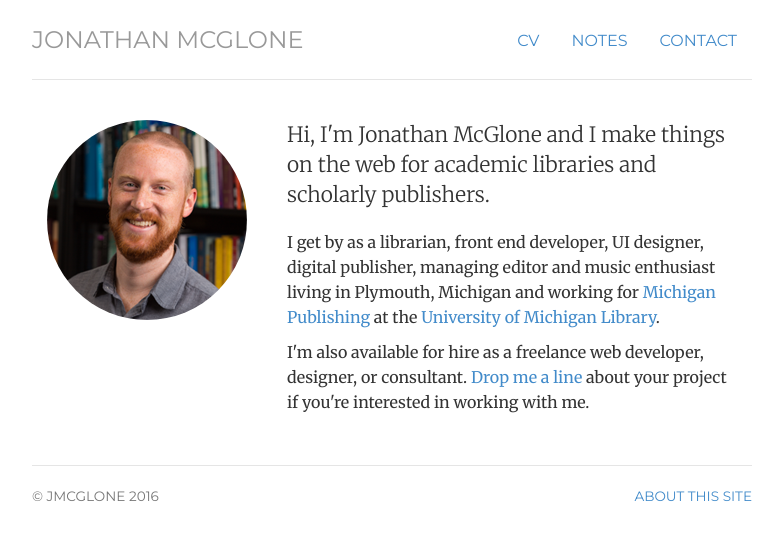
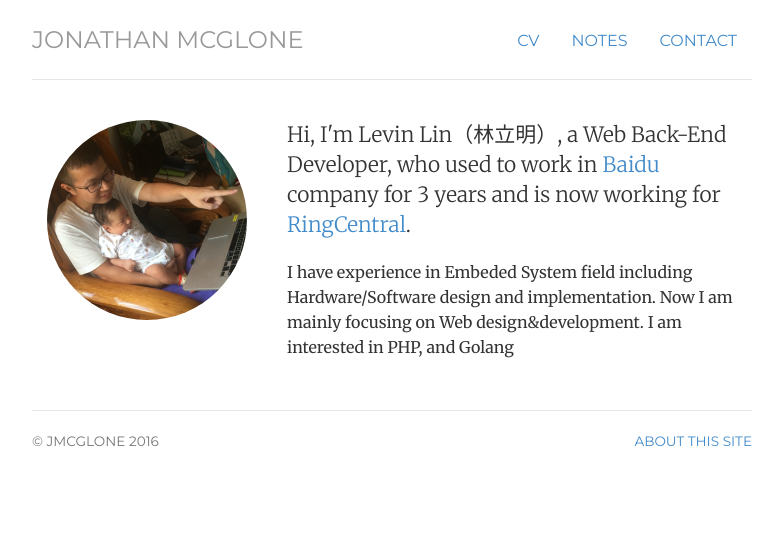
Before and after one commit to LevinLin/LevinLin.github.io, a Jekyll site: the page built from index.html, in a window 1280 px wide. Shown: the top 540 px of the page, without its empty margins (248-1031 px from the left). Built offline with Jekyll 4.4.1, drawn with Linux system fonts in a browser that asks for light colours.

Commit message:
update avatar and description

```diff
--- a/index.html
+++ b/index.html
@@ -1,22 +1,19 @@
 ---
 layout: default
-title: jmcglone.com
+title: eetran.net
 cv: passive
 notes: passive
 contact: passive
-description: Jonathan McGlone is a Librarian, Front-End Developer, Digital Publisher, Project Manager, Music Enthusiast, and Web Noodler living and working in Michigan.
+description: Levin Lin （林立明） is a Back-End Developer, living and working in Xiamen.
 ---
 <!-- <div class="jumbotron"> -->
 <div class="row marketing">
 	<div class="col-sm-4">
-	<img  class="img-circle avatar" alt="Jonathan McGlone" src="img/jmcglone-200px.png">
+	<img  class="img-circle avatar" alt="Levin Lin" src="img/levin_with_his_handsome_boy.jpg">
 	</div>
-	<div itemscope itemtype="http://data-vocabulary.org/Person" class="col-sm-8">
-	<p class="lead">Hi, I'm <span itemprop="name">Jonathan McGlone</span> and I make things on the web for academic libraries and scholarly publishers.</p>
-	<p>I get by as a <span itemprop="title">librarian</span>, <span itemprop="title">front end developer</span>, <span itemprop="title">UI designer</span>, <span itemprop="title">digital publisher</span>, <span itemprop="title">managing editor</span> and music enthusiast living in <span itemprop="address" itemscope
-    itemtype="http://data-vocabulary.org/Address"> <span itemprop="locality">Plymouth</span>, <span itemprop="region">Michigan</span></span> and working for <a href="http://www.publishing.umich.edu">Michigan Publishing</a> at <span itemprop="affiliation">the <a href="http://www.lib.umich.edu">University of Michigan Library</a></span>.</p>
-
-	<p>I'm also available for hire as a <span itemprop="title">freelance web developer, designer, or consultant</span>. <a href="contact">Drop me a line</a> about your project if you're interested in working with me.</p>
+	<div itemscope itemtype="http://schema.org/Person" class="col-sm-8">
+	<p class="lead">Hi, I'm <span itemprop="name">Levin Lin（林立明）</span>, a <span itemprop="title">Web Back-End Developer</span>, who used to work in <a href="http://baidu.com">Baidu</a> company for 3 years and is now working for <a href="http://ringcentral.com">RingCentral</a>.</p>
+	<p>I have experience in Embeded System field including Hardware/Software design and implementation. Now I am mainly focusing on Web design&development. I am interested in <span itemprop="title">PHP</span>, and <span itemprop="title">Golang</span></p>
 	</div>
 </div>
 <!-- </div> -->
```
Also changed, not shown: img/jmcglone-200px.png (deleted), img/levin_with_his_handsome_boy.jpg (added), 2 other files.
